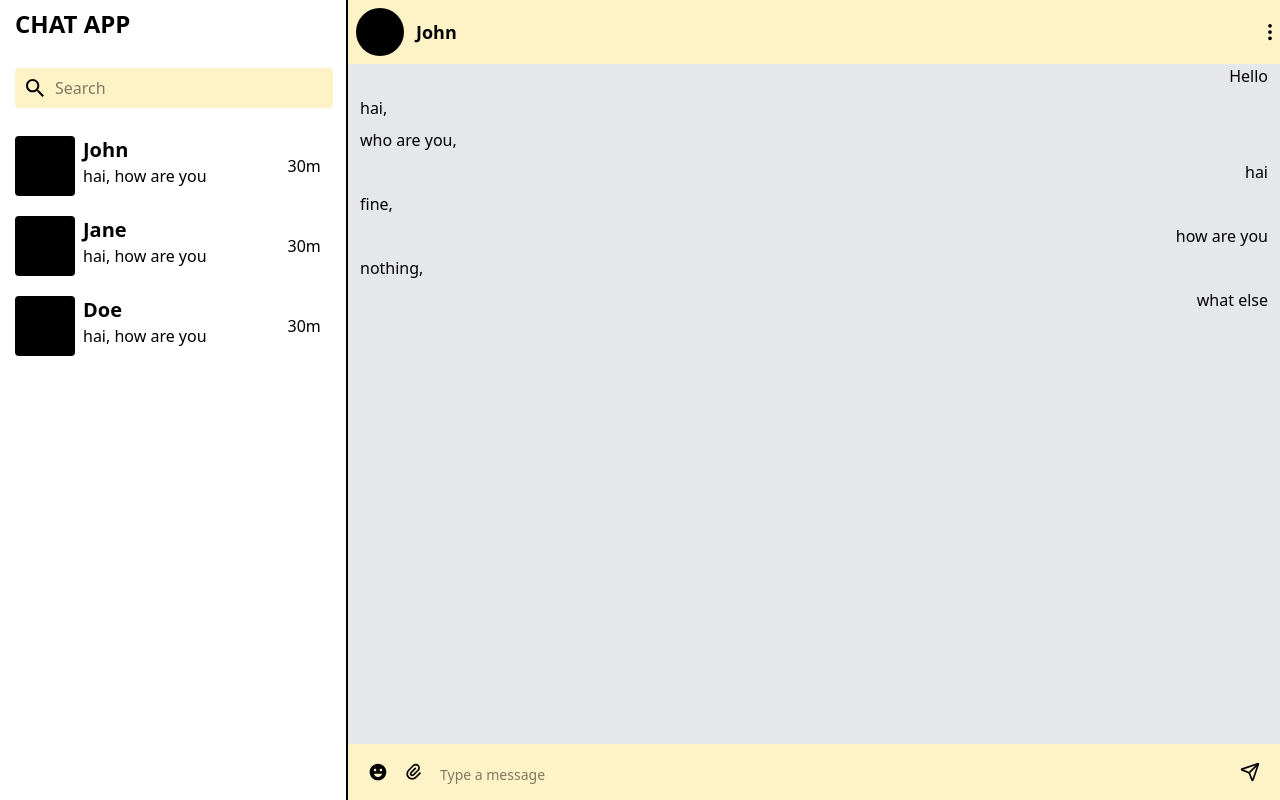
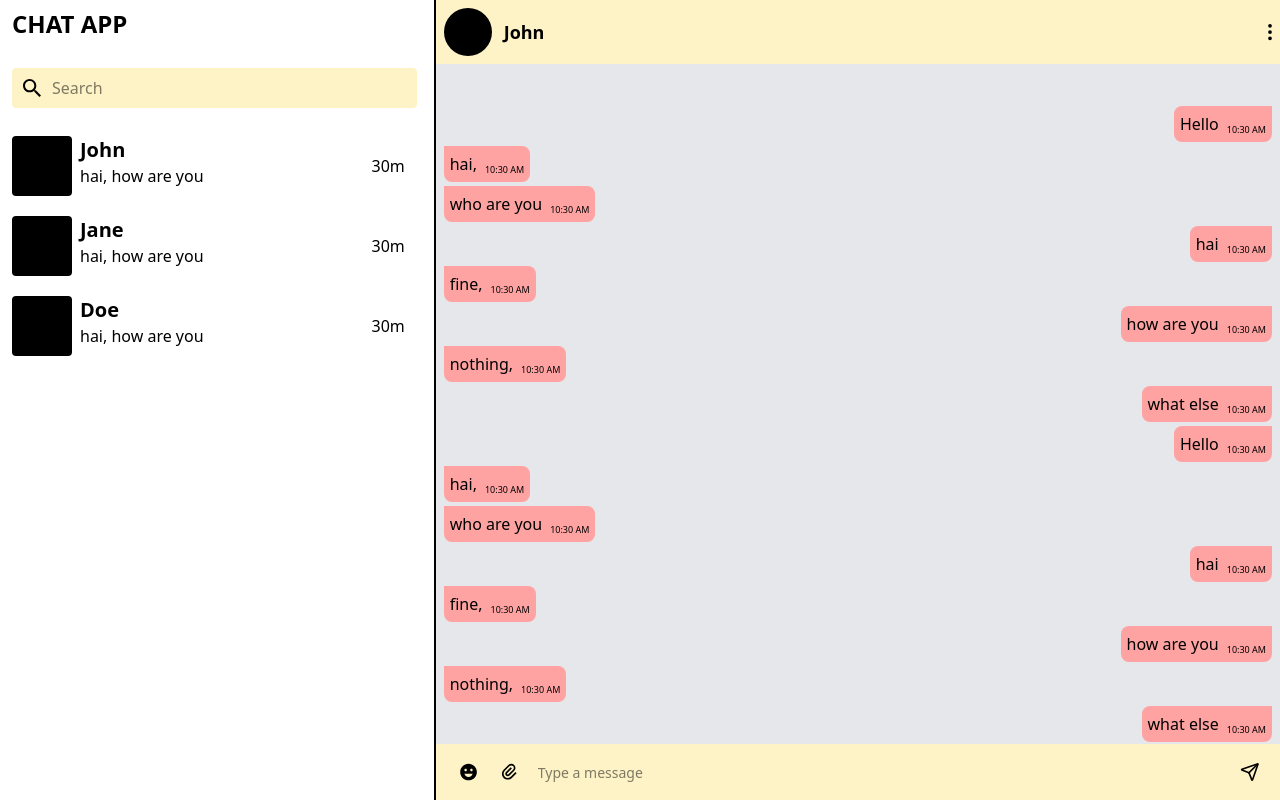
Before and after one commit to mSuhail-p/Chat-App-with-React, a React (Vite) app in the folder frontend/: page / in a window 1280 px wide. Built offline with nearby package versions, Linux system fonts and the light colour scheme.

Commit message:
bugus solved and emoji picker implimented

```diff
--- a/frontend/src/App.css
+++ b/frontend/src/App.css
@@ -1,5 +1,5 @@
 @import "tailwindcss";
 
-body {
+/* body {
   margin-left: 15px;
-}
+ } */
--- a/frontend/src/components/chatSection.tsx
+++ /dev/null
@@ -1,55 +0,0 @@
-import { BsThreeDotsVertical } from "react-icons/bs";
-import { MdEmojiEmotions } from "react-icons/md";
-import { RiAttachment2 } from "react-icons/ri";
-import { LuSend } from "react-icons/lu";
-import { messages } from "../sample";
-const ChatSection = () => {
-  return (
-    <div className="bg-gray-200 h-full flex flex-col   ">
-      <div className="w-full h-16 bg-amber-100 flex justify-between items-center">
-        <div className="flex gap-3 items-center pl-2">
-          <div className="w-12 h-12 bg-black rounded-full "></div>
-
-          <p className="font-bold text-lg ">John</p>
-        </div>
-
-        <BsThreeDotsVertical className="text-xl cursor-pointer" />
-      </div>
-
-      <div className="flex-1">
-        <div className="flex flex-col gap-2 justify-end ">
-          {messages.map((message, index) => {
-            return (
-              <div>
-                {message.id === "sender" ? (
-                  <div key={index} className="flex justify-end  px-3">
-                    <p>{message.text}</p>
-                  </div>
-                ) : (
-                  <div key={index} className="flex justify-start  px-3">
-                    <p>{message.text}</p>
-                  </div>
-                )}
-              </div>
-            );
-          })}
-        </div>
-      </div>
-
-      <div className="w-full h-14 bg-amber-100 flex items-center justify-between px-5 ">
-        <div className="flex items-center gap-4 text-xl cursor-pointer">
-          <MdEmojiEmotions />
-          <RiAttachment2 />
-          <input
-            type="text"
-            className="w-[50rem] h-14 text-md outline-0 placeholder:text-sm"
-            placeholder="Type a message"
-          />
-        </div>
-        <LuSend className="text-xl" />
-      </div>
-    </div>
-  );
-};
-
-export default ChatSection;
--- /dev/null
+++ b/frontend/src/components/messages.css
@@ -0,0 +1,12 @@
+.mes-scrollbar {
+  overflow: auto;
+  scrollbar-width: none;
+  -ms-overflow-style: none;
+  display: flex;
+  flex-direction: column-reverse;
+
+}
+
+mes-scrollbar::-webkit-scrollbar {
+  display: none;
+}
--- /dev/null
+++ b/frontend/src/components/messages.tsx
@@ -0,0 +1,129 @@
+import { useState } from "react";
+import EmojiPicker from "emoji-picker-react";
+import { BsThreeDotsVertical } from "react-icons/bs";
+import { MdEmojiEmotions } from "react-icons/md";
+import { RiAttachment2 } from "react-icons/ri";
+import { LuSend } from "react-icons/lu";
+import "./messages.css";
+const Messages = () => {
+  const [addMessage, setAddMessage] = useState<string>("");
+  const [showEmojiPicker, setShowEmojiPicker] = useState<boolean>(false);
+  let newEmji: string = "";
+
+  const [message, setMessage] = useState([
+    { id: "sender", text: "Hello" },
+    { id: "receiver", text: "hai," },
+    { id: "receiver", text: "who are you" },
+    { id: "sender", text: "hai" },
+    { id: "receiver", text: "fine," },
+    { id: "sender", text: "how are you" },
+    { id: "receiver", text: "nothing," },
+    { id: "sender", text: "what else" },
+    { id: "sender", text: "Hello" },
+    { id: "receiver", text: "hai," },
+    { id: "receiver", text: "who are you" },
+    { id: "sender", text: "hai" },
+    { id: "receiver", text: "fine," },
+    { id: "sender", text: "how are you" },
+    { id: "receiver", text: "nothing," },
+    { id: "sender", text: "what else" },
+  ]);
+
+  const handleMessage = (e: React.ChangeEvent<HTMLInputElement>) => {
+    const newMessage: string = e.target.value;
+    setAddMessage(newMessage);
+  };
+  const handleSendMessage = () => {
+    console.log(addMessage, "it is add message ");
+    if (addMessage.trim() !== "") {
+      setMessage((prev) => [...prev, { id: "sender", text: addMessage }]);
+      setAddMessage("");
+      newEmji = "";
+      console.log(newEmji, "it is new emoji from handleSendMessage");
+    }
+  };
+
+  const emojiClik = (emojiData: any) => {
+    newEmji = addMessage + emojiData.emoji;
+    // console.log(newEmji, "it is add newMessage");
+
+    console.log(newEmji, "it is new emoji ");
+    setAddMessage(newEmji);
+  };
+  const handleEmoji = () => {
+    setShowEmojiPicker((prev) => !prev);
+  };
+
+  return (
+    <div className="bg-gray-200  flex flex-col h-full   ">
+      {/* Header */}
+      <div className="  w-full h-16 bg-amber-100 flex justify-between items-center">
+        <div className="flex gap-3 items-center pl-2">
+          <div className="w-12 h-12 bg-black rounded-full "></div>
+
+          <p className="font-bold text-lg ">John</p>
+        </div>
+
+        <BsThreeDotsVertical className="text-xl cursor-pointer" />
+      </div>
+      {/* messages */}
+      <div className=" mes-scrollbar flex-1 bg-gray-200   ">
+        <div className="flex flex-col  ">
+          {message.map((message, index) => {
+            return (
+              <div
+                key={index}
+                className={`flex  bg-red-300 p-1.5 ml-2 mr-2 m-0.5 rounded-lg
+                 ${
+                   message.id === "sender"
+                     ? "self-end  rounded-tr-none"
+                     : "self-start rounded-tl-none"
+                 }`}
+              >
+                <div className="w-fit flex items-center gap-2 ">
+                  <p className="text-md"> {message.text}</p>
+                  <div className="flex flex-col self-end">
+                    <p className="text-[9px] text-right">10:30 AM</p>
+                  </div>
+                </div>
+              </div>
+            );
+          })}
+        </div>
+      </div>
+
+      {/* emoji picker */}
+      {showEmojiPicker && (
+        <div className="top-20 fixed    ">
+          <EmojiPicker onEmojiClick={emojiClik} />
+        </div>
+      )}
+
+      {/* input section */}
+
+      <div className="max-w-full h-14 bg-amber-100 flex items-center justify-between px-5 ">
+        <div className="w-full flex items-center gap-4 text-xl cursor-pointer">
+          <MdEmojiEmotions className="w-7" onClick={handleEmoji} />
+
+          <RiAttachment2
+            className="w-7"
+            onClick={() => {
+              console.log(addMessage, "it is add message ");
+            }}
+          />
+          <input
+            type="text"
+            onChange={(e) => handleMessage(e)}
+            name="message"
+            value={addMessage}
+            className="w-full h-14 text-sm outline-0 placeholder:text-sm"
+            placeholder="Type a message"
+          />
+        </div>
+        <LuSend className="text-xl" onClick={handleSendMessage} />
+      </div>
+    </div>
+  );
+};
+
+export default Messages;
--- /dev/null
+++ b/frontend/src/pages/landing.css
@@ -0,0 +1,13 @@
+.main{
+    background-image: url('../../public/background.jpg');
+    background-size: cover;
+}
+.scrollable {
+  overflow: auto;
+  scrollbar-width: none;
+  -ms-overflow-style: none;
+}
+
+.scrollable::-webkit-scrollbar {
+  display: none;
+}
--- a/frontend/src/pages/landing.tsx
+++ b/frontend/src/pages/landing.tsx
@@ -1,10 +1,11 @@
 import { IoMdSearch } from "react-icons/io";
 import { users } from "../sample";
-import ChatSection from "../components/chatSection";
+import ChatSection from "../components/messages"
+import "./landing.css"
 const Landing = () => {
   return (
-    <div className="lg:flex md:flex w-full h-[100dvh] overflow-hidden bg-white ">
-      <div className="w-full  lg:w-[30%] lg:border-r-2 md:w-[30%] md:border-r-2 flex flex-col justify-start gap-6  ">
+    <div className="  flex w-screen h-[100dvh] pl-3">
+    <div className="flex-1 border-r-2 flex flex-col justify-start gap-6   ">
         <div className="flex flex-col gap-7">
           <h4 className="text-black font-bold text-2xl pt-2 font-sans">
             CHAT APP
@@ -21,12 +22,13 @@ const Landing = () => {
           </div>
         </div>
         {/* listing the users */}
-        <div className="flex flex-col gap-3 overflow-y-scroll">
+        <div className="scrollable flex flex-col gap-3 ">
           {users.map((user, index) => {
             return (
               <div
                 key={index}
                 className="flex h-17 justify-between w-[96%] items-center cursor-pointer  hover:bg-amber-100 rounded"
+
               >
                 <div className="flex  gap-2">
                   <div className="w-15 h-15 bg-black rounded "></div>
@@ -42,7 +44,7 @@ const Landing = () => {
         </div>
       </div>
 
-      <div className="flex-1">
+      <div className="flex-1/3">
         <ChatSection />
       </div>
     </div>
--- a/frontend/src/sample.ts
+++ b/frontend/src/sample.ts
@@ -11,7 +11,15 @@ export const users = [
 export const messages = [
   { id: "sender", text: "Hello" },
   { id: "receiver", text: "hai," },
-  { id: "receiver", text: "who are you," },
+  { id: "receiver", text: "who are you" },
+  { id: "sender", text: "hai" },
+  { id: "receiver", text: "fine," },
+  { id: "sender", text: "how are you" },
+  { id: "receiver", text: "nothing," },
+  { id: "sender", text: "what else" },
+  { id: "sender", text: "Hello" },
+  { id: "receiver", text: "hai," },
+  { id: "receiver", text: "who are you" },
   { id: "sender", text: "hai" },
   { id: "receiver", text: "fine," },
   { id: "sender", text: "how are you" },
--- /dev/null
+++ b/package.json
@@ -0,0 +1,5 @@
+{
+  "dependencies": {
+    "emoji-picker-react": "^4.12.2"
+  }
+}
```
Also changed, not shown: 2 other files (tests, documents, lock files or other folders).
